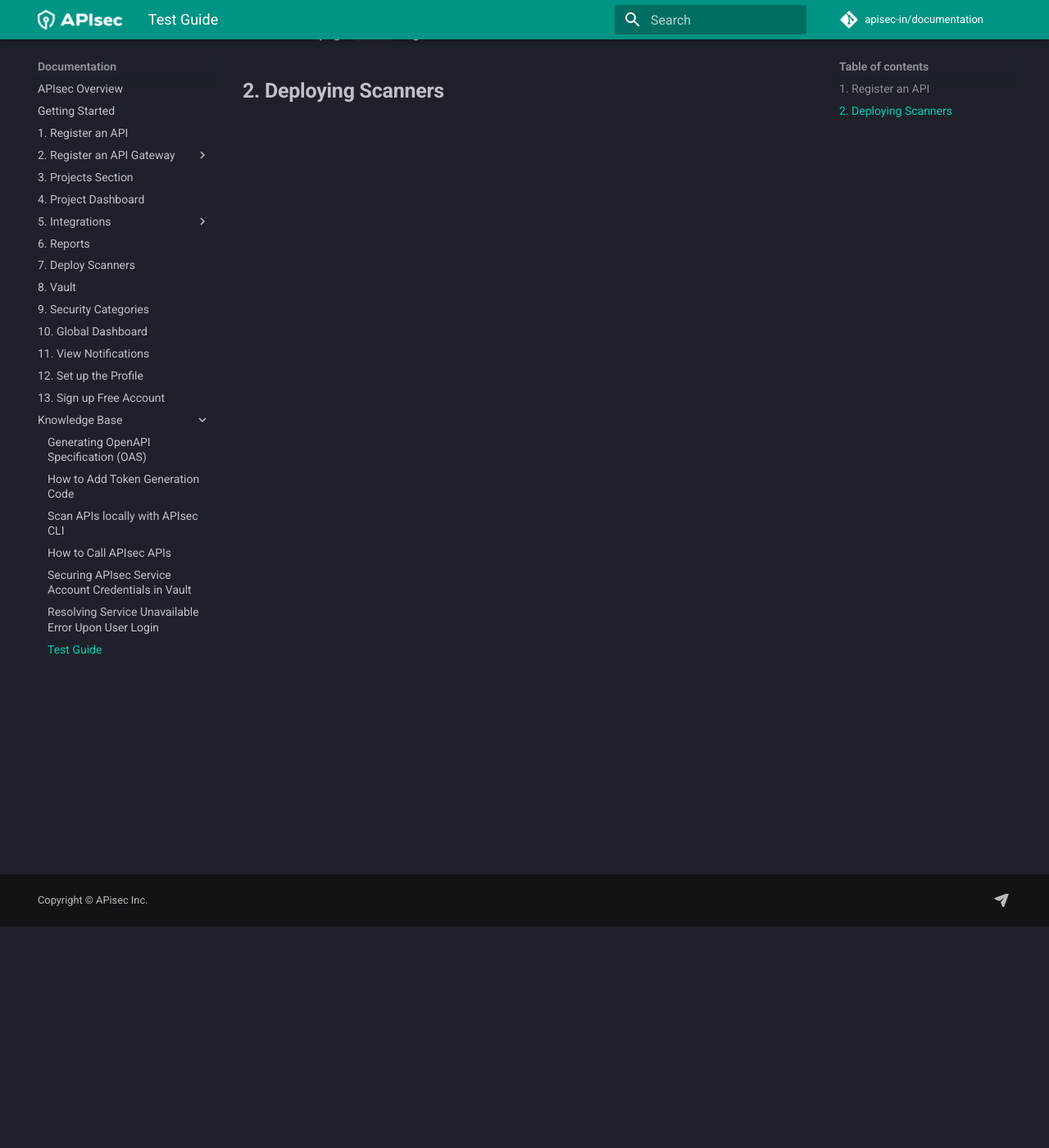
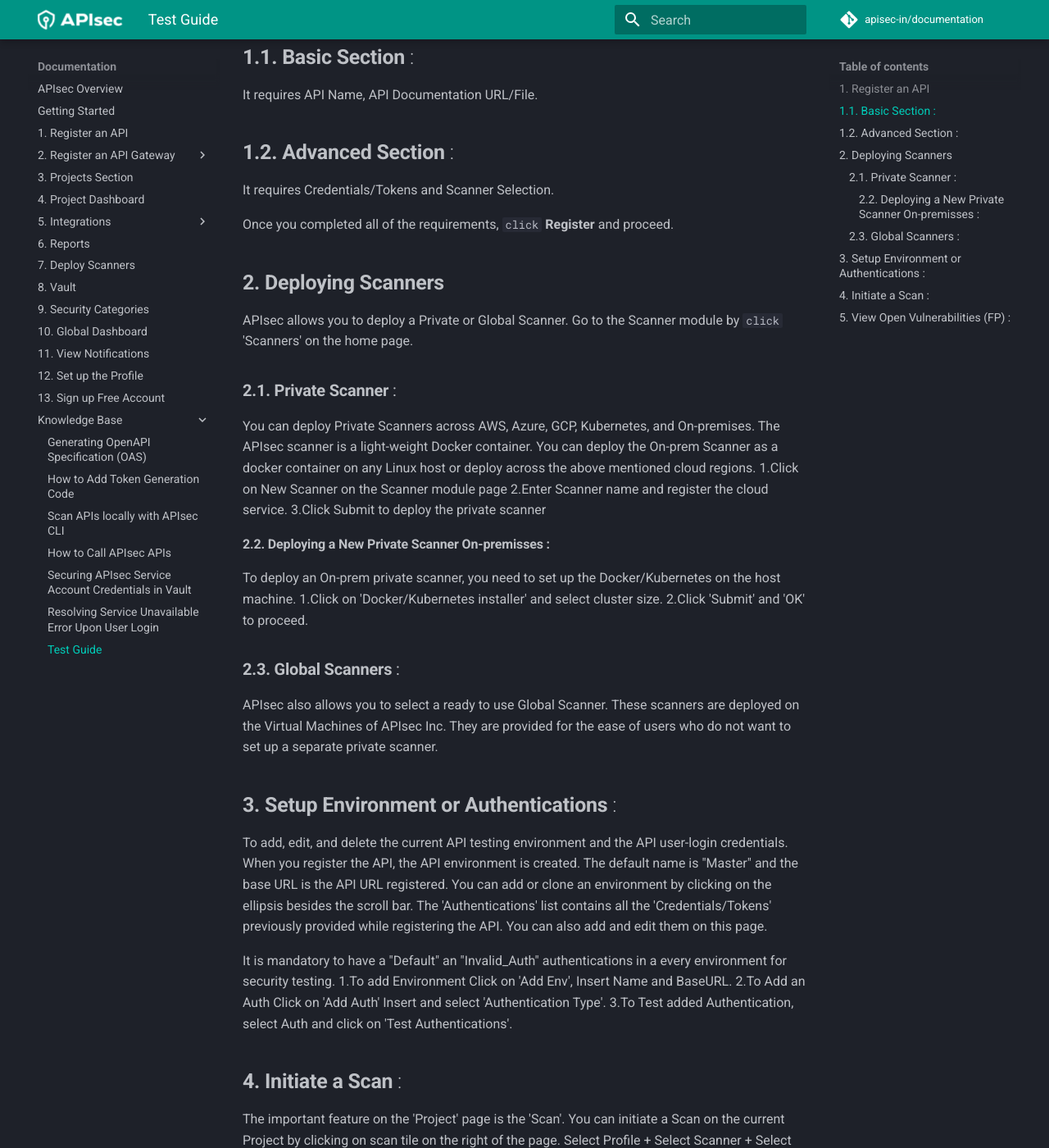
Before and after one commit to apisec-inc/documentation, an MkDocs documentation site: the page built from docs/Testguide.md, in a window 1280 px wide and 1400 px high, scrolled down 270 px. Shown: the whole window at 82% size. Built offline with MkDocs 1.6.1 and Material for MkDocs 9.7.7, drawn with Linux system fonts in a browser that asks for light colours; comment, search, counter and statistics services are not loaded; some of the changed text lies outside the part shown.

Commit message:
Update Testguide.md

```diff
--- a/docs/Testguide.md
+++ b/docs/Testguide.md
@@ -1,8 +1,41 @@
 ## **1. Register an API**
+To get started with APIsec security coverage and scanning for your APIs, you need to first register your API.
+On the **Homepage**, `click` **Register API**
+## **1.1. Basic Section** :
+  It requires API Name, API Documentation URL/File.
+## **1.2. Advanced Section** :
+  It requires Credentials/Tokens and Scanner Selection.
 
-To get started with APIsec security coverage and scanning for your APIs, you need to first register your API.
-
-On the **Homepage**, `click` **Register API**
-
+Once you completed all of the requirements, `click` **Register** and proceed.
 
 ## **2. Deploying Scanners**
+APIsec allows you to deploy a Private or Global Scanner. Go to the Scanner module by `click` 'Scanners' on the home page.
+### **2.1. Private Scanner** :
+   You can deploy Private Scanners across AWS, Azure, GCP, Kubernetes, and On-premises. The APIsec scanner is a light-weight Docker container. You can deploy the On-prem Scanner as a docker container on any Linux host or deploy across the above mentioned cloud regions.
+   1.Click on New Scanner on the Scanner module page
+   2.Enter Scanner name and register the cloud service.
+   3.Click Submit to deploy the private scanner
+####  **2.2. Deploying a New Private Scanner On-premisses** :
+  To deploy an On-prem private scanner, you need to set up the Docker/Kubernetes on the host machine.
+   1.Click on 'Docker/Kubernetes installer' and select cluster size.
+   2.Click 'Submit' and 'OK' to proceed.
+### **2.3. Global Scanners** :
+  APIsec also allows you to select a ready to use Global Scanner. These scanners are deployed on the Virtual Machines of APIsec Inc. They are provided for the ease of users who do not want to set up a separate private scanner.
+
+## **3. Setup Environment or Authentications** :
+  To add, edit, and delete the current API testing environment and the API user-login credentials.
+  When you register the API, the API environment is created. The default name is "Master" and the base URL is   the API URL registered. You can add or clone an environment by clicking on the ellipsis besides the           scroll bar.
+  The 'Authentications' list contains all the 'Credentials/Tokens' previously provided while registering the API. You can also add and edit them on this page.
+
+It is mandatory to have a "Default" an "Invalid_Auth" authentications in a every environment for security testing.
+    1.To add Environment Click on 'Add Env', Insert Name and BaseURL.
+    2.To Add an Auth Click on 'Add Auth' Insert and select 'Authentication Type'.
+    3.To Test added Authentication, select Auth and click on 'Test Authentications'.
+
+## **4. Initiate a Scan** :
+  The important feature on the 'Project' page is the 'Scan'. You can initiate a Scan on the current Project by clicking on scan tile on the right of the page.
+   Select Profile + Select Scanner  + Select Categories, You can initiate a Scan by clicking on 'Submit'.
+  After the Scan is completed, it displays all the results.
+
+## **5. View Open Vulnerabilities (FP)** :
+  At the bottom of the 'Project' page, the list of Open Vulnerabilities appears after the Scan. You can view the details of each vulnerability by clicking on it. and it includes certain actions like Reverify,Not a Vulnerability,Mark endpoint unsecured,Delete etc.
```
